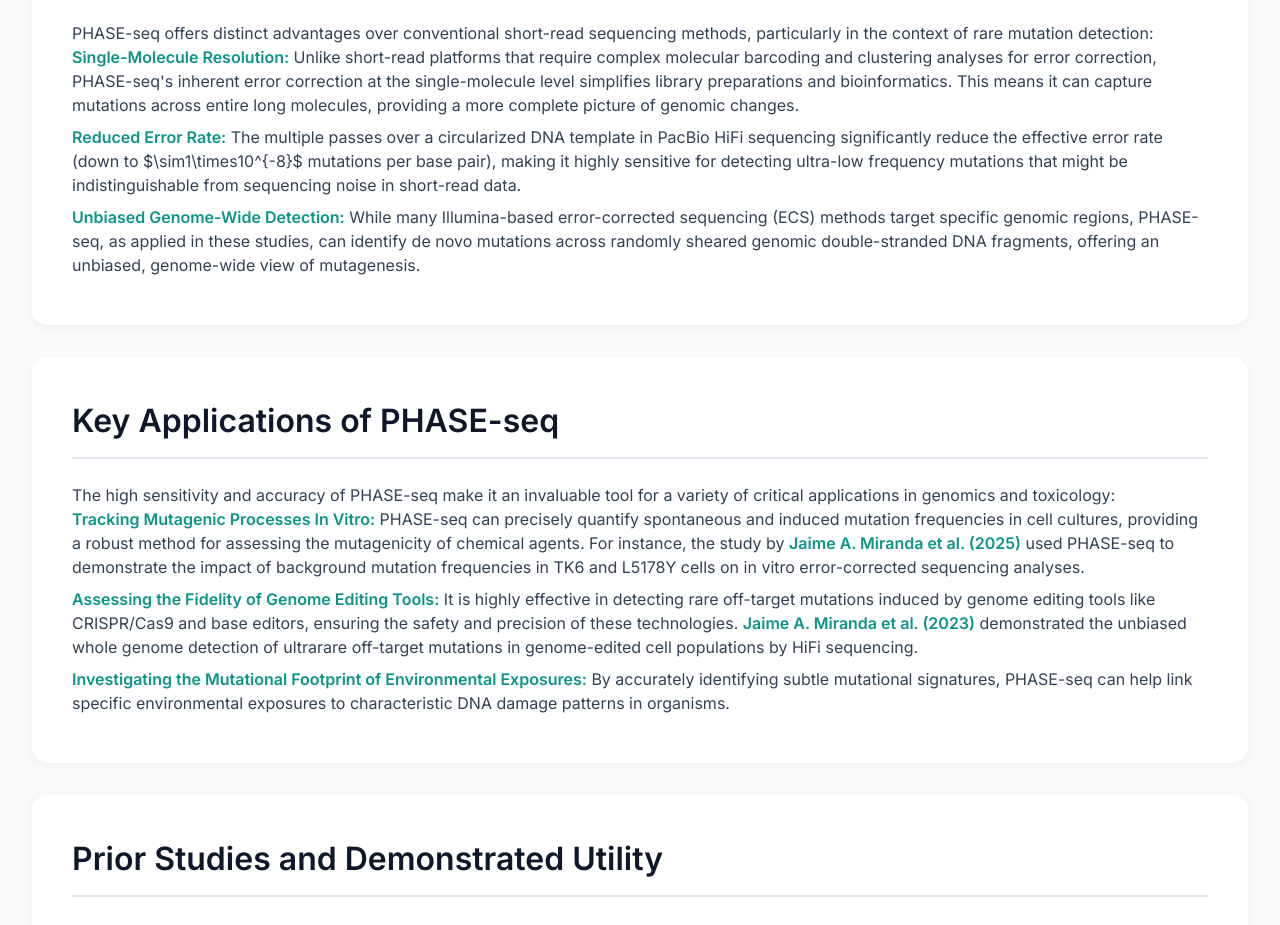
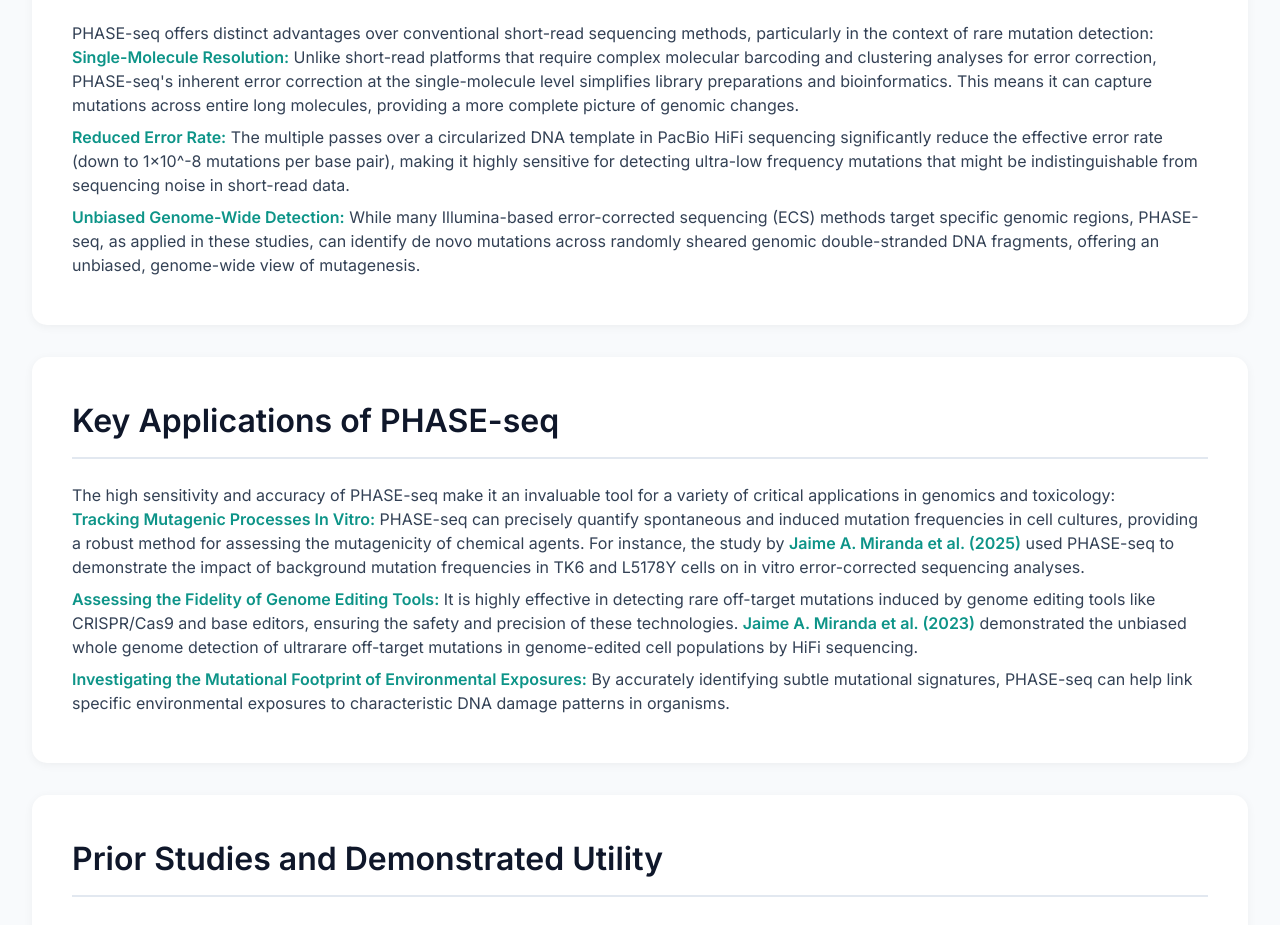
Before and after one commit to HiFianalyst/PHASE-seq-Website, a plain HTML site: page index.html in a window 1280 px wide. Shown: the part 5632-6557 px from the top of the page. Drawn offline with nearby package versions, Linux system fonts and the light colour scheme.

Commit message:
Update index.html

```diff
--- a/index.html
+++ b/index.html
@@ -291,7 +291,7 @@
             </p>
             <ul>
                 <li><span class="highlight">Single-Molecule Resolution:</span> Unlike short-read platforms that require complex molecular barcoding and clustering analyses for error correction, PHASE-seq's inherent error correction at the single-molecule level simplifies library preparations and bioinformatics. This means it can capture mutations across entire long molecules, providing a more complete picture of genomic changes.</li>
-                <li><span class="highlight">Reduced Error Rate:</span> The multiple passes over a circularized DNA template in PacBio HiFi sequencing significantly reduce the effective error rate (down to $\sim1\times10^{-8}$ mutations per base pair), making it highly sensitive for detecting ultra-low frequency mutations that might be indistinguishable from sequencing noise in short-read data.</li>
+                <li><span class="highlight">Reduced Error Rate:</span> The multiple passes over a circularized DNA template in PacBio HiFi sequencing significantly reduce the effective error rate (down to 1x10^-8 mutations per base pair), making it highly sensitive for detecting ultra-low frequency mutations that might be indistinguishable from sequencing noise in short-read data.</li>
                 <li><span class="highlight">Unbiased Genome-Wide Detection:</span> While many Illumina-based error-corrected sequencing (ECS) methods target specific genomic regions, PHASE-seq, as applied in these studies, can identify de novo mutations across randomly sheared genomic double-stranded DNA fragments, offering an unbiased, genome-wide view of mutagenesis.</li>
             </ul>
         </div>
```
